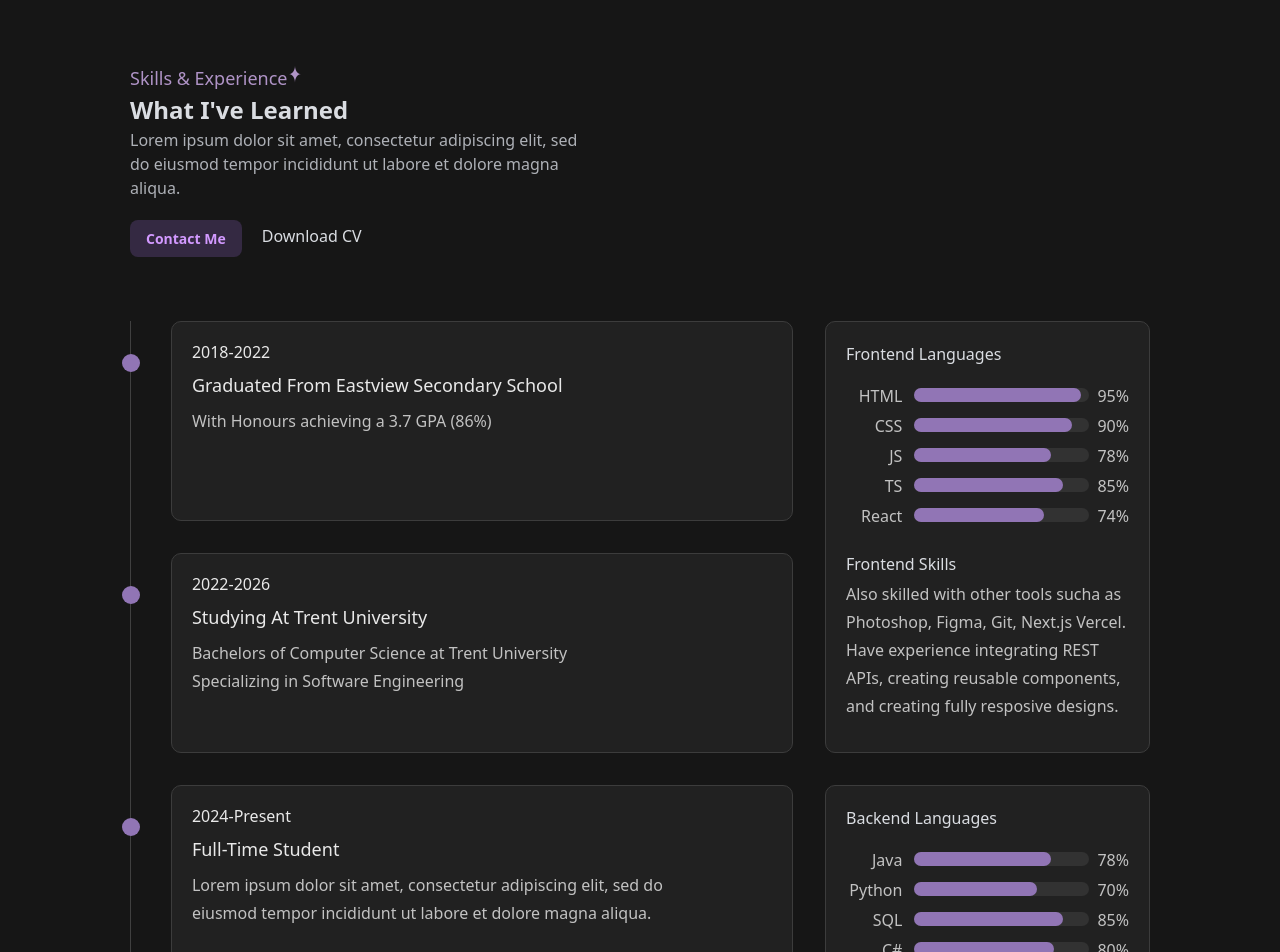
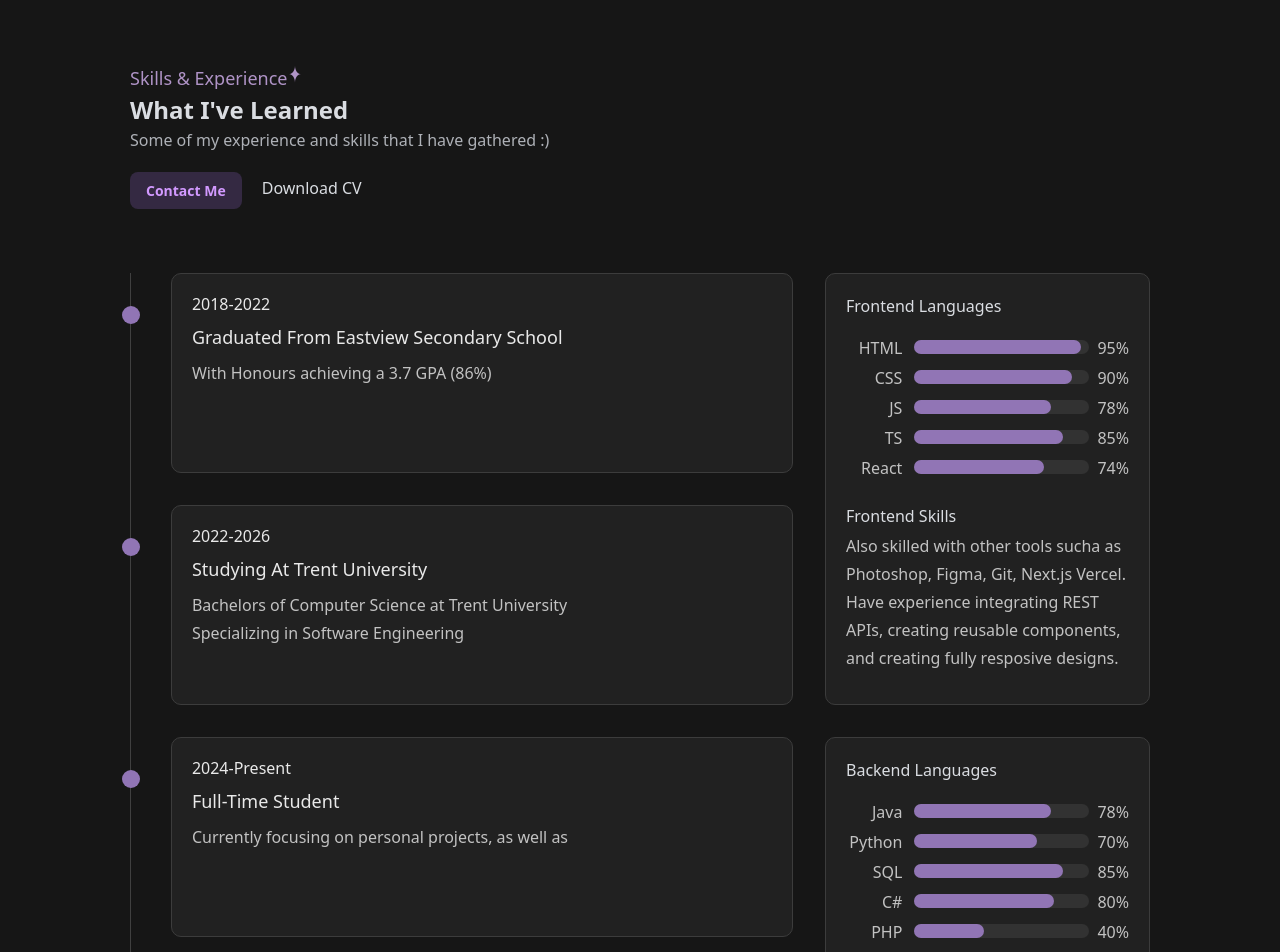
Before and after one commit to RylanHiltz/personal-portfolio, a Next.js app: page / in a window 1280 px wide. Shown: the part 2900-3852 px from the top of the page. Built offline with nearby package versions, Linux system fonts and the light colour scheme.

Commit message:
feat(skills): Update skills description for clarity; modify experience data to reflect current focus

```diff
--- a/app/components/Skills.tsx
+++ b/app/components/Skills.tsx
@@ -39,8 +39,7 @@ export default function Skills() {
           What I&apos;ve Learned
         </h2>
         <p className="text-[#AEB1B7] max-w-[450px] pb-1 font-light bg-[#161616]">
-          Lorem ipsum dolor sit amet, consectetur adipiscing elit, sed do
-          eiusmod tempor incididunt ut labore et dolore magna aliqua.
+          Some of my experience and skills that I have gathered :){" "}
         </p>
         <div className="flex gap-5 mt-3">
           <PurpleButton name="Contact Me" href="#contact"></PurpleButton>
--- a/app/lib/data.ts
+++ b/app/lib/data.ts
@@ -132,6 +132,6 @@ export const experienceData = [
   {
     date: "2024-Present",
     title: "Full-Time Student",
-    description: "Lorem ipsum dolor sit amet, consectetur adipiscing elit, sed do eiusmod tempor incididunt ut labore et dolore magna aliqua.",
+    description: "Currently focusing on personal projects, as well as  ",
   },
 ];
```
